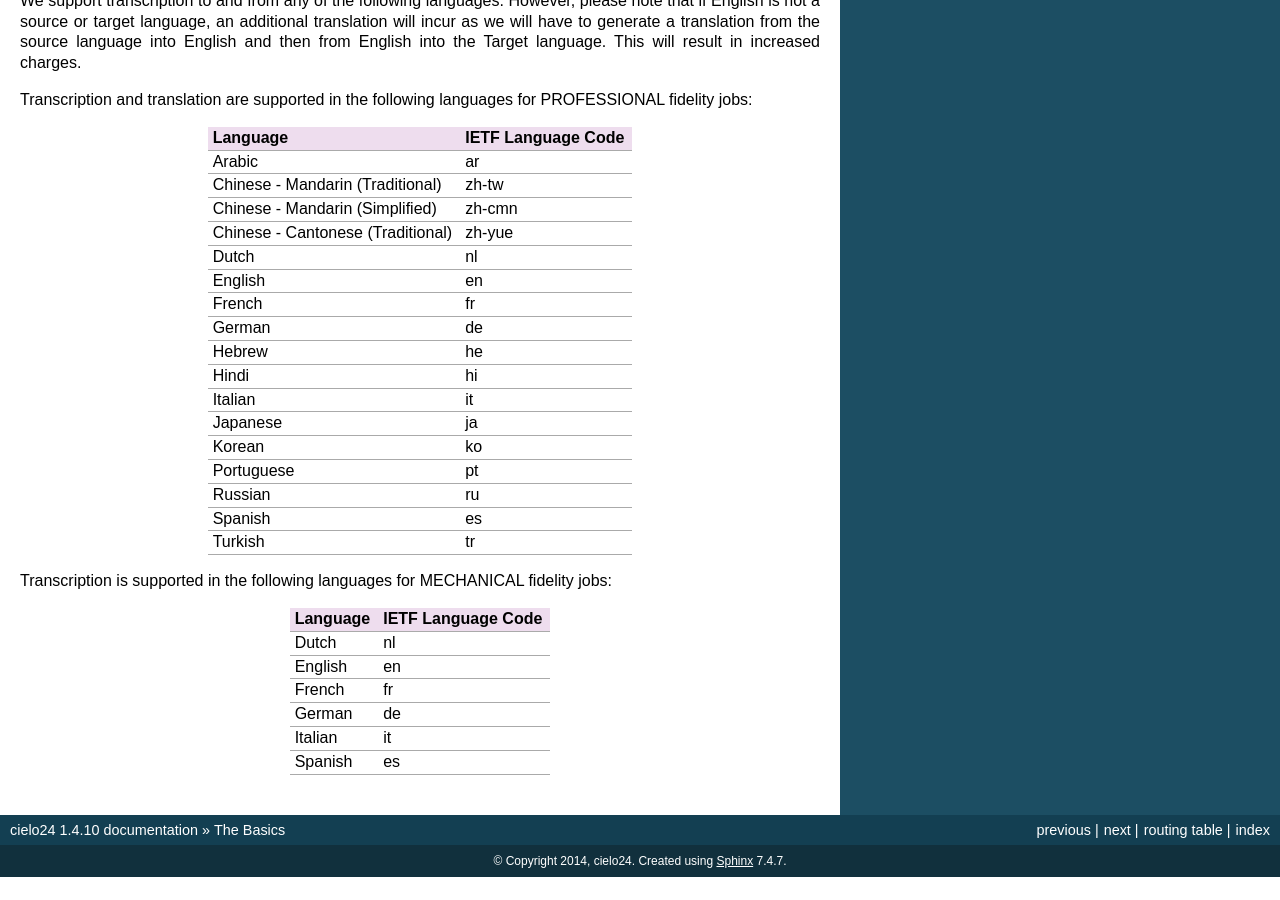
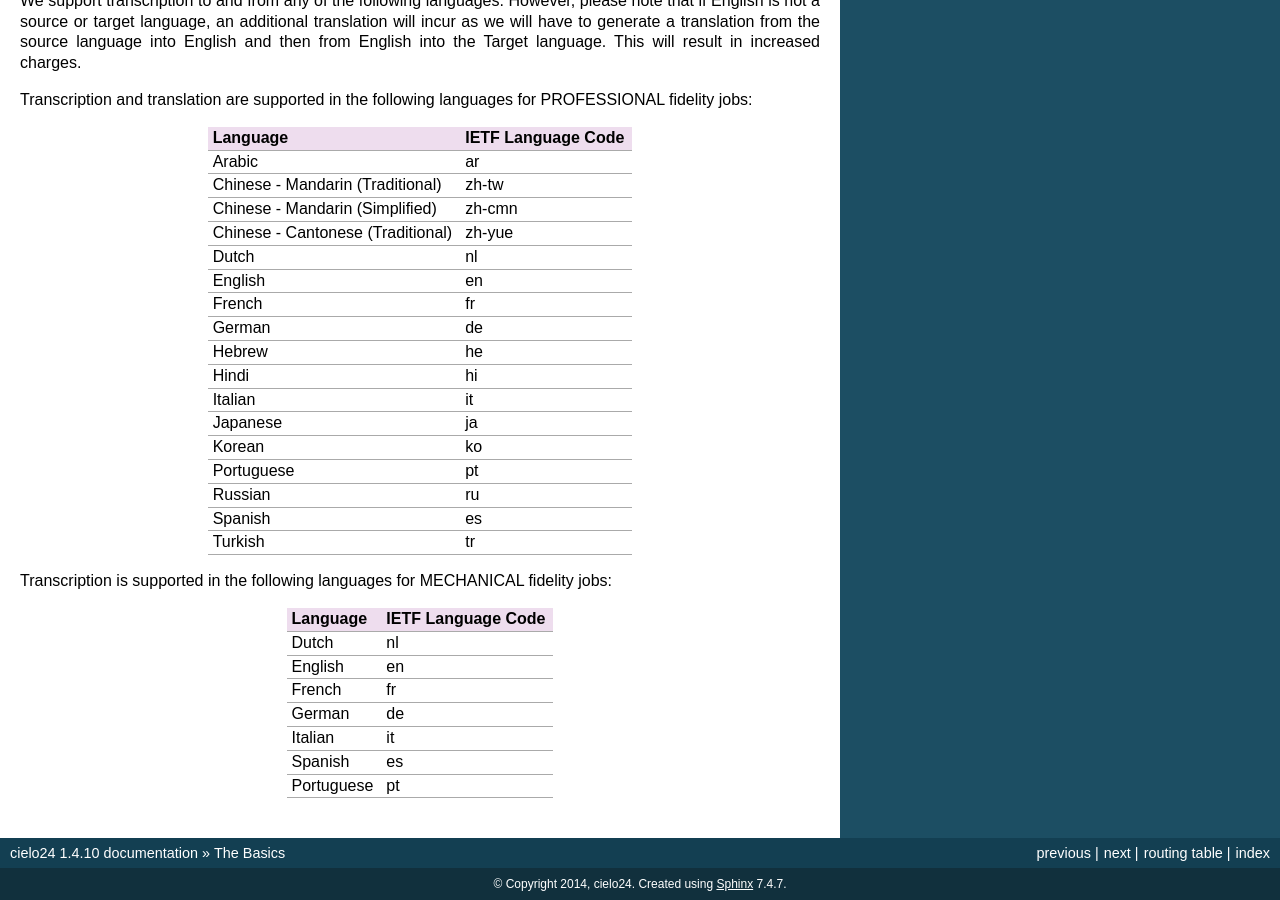
Before and after one commit to cielo24/Docs, a Sphinx documentation site: the page built from api/source/basics.rst, in a window 1280 px wide and 900 px high, scrolled down 1509 px. Built offline with Sphinx 7.4.7, drawn with Linux system fonts in a browser that asks for light colours; before the commit the page ends 2386 px from its top, so only the background shows below that.

Commit message:
Add Portuguese to valid language list (MECHANICAL)

```diff
--- a/api/source/basics.rst
+++ b/api/source/basics.rst
@@ -129,3 +129,5 @@ Transcription is supported in the following languages for MECHANICAL fidelity jo
 +---------------------+--------------------+
 | Spanish             | es                 |
 +---------------------+--------------------+
+| Portuguese          | pt                 |
++---------------------+--------------------+
```
